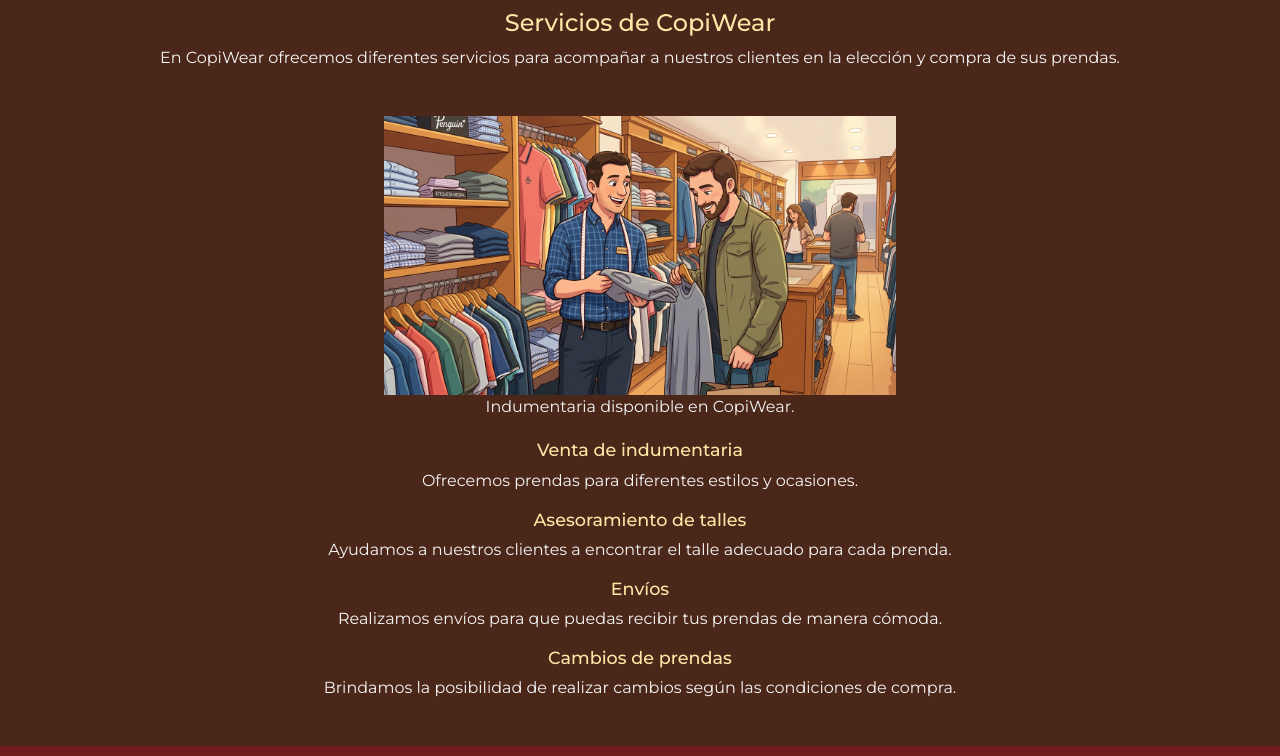
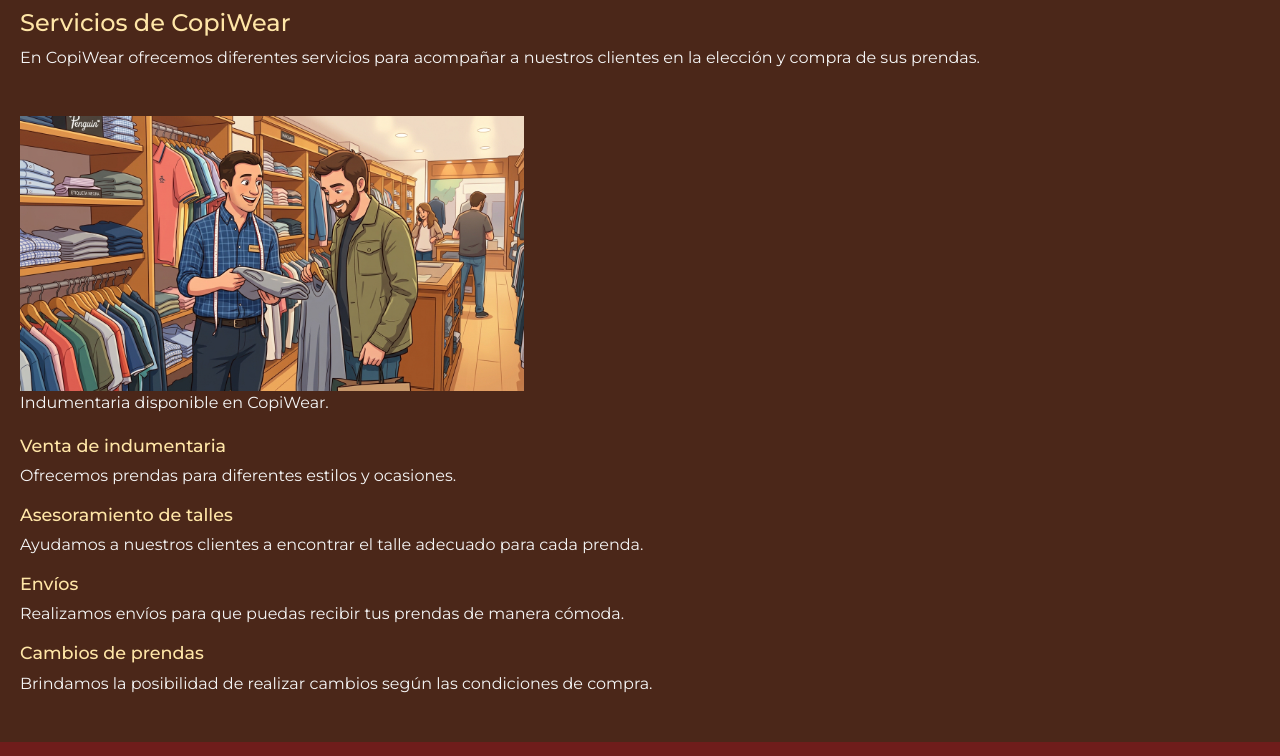
Before and after one commit to santiagoschapira-hue/CopiWear-Indumentaria, a plain HTML site: page pages/servicios.html in a window 1280 px wide. Shown: the part 190-946 px from the top of the page. Drawn offline with nearby package versions, Linux system fonts and the light colour scheme.

Commit message:
Se ajusto la distribucion de la pagina Servicios

```diff
--- a/pages/servicios.html
+++ b/pages/servicios.html
@@ -45,7 +45,7 @@
             </nav>
         </header>
 
-        <main>
+        <main class="servicios">
             <section class="contenido-texto">
                 <h1>Servicios</h1>
                 <h2>Servicios de CopiWear</h2>
--- a/styles/style.css
+++ b/styles/style.css
@@ -178,12 +178,25 @@ figure{
 }
 
 /* Servicios*/
+.servicios .contenido-texto{
+    align-items: flex-start;
+    text-align: left;
+    padding-left: 20px;
+}
+.servicios .contenido-texto article{
+    width: 90%;
+}
 .vendedor-asesorando{
     width: 40%;
     height: auto;
+
 }
 .figura-servicios{
     margin-bottom: 20px;
+    margin-left: 20px;
+    display: flex;
+    flex-direction: column;
+    align-items: flex-start;
 }
 /* titulos y parrafos*/
 h1,h2,h3{
```
